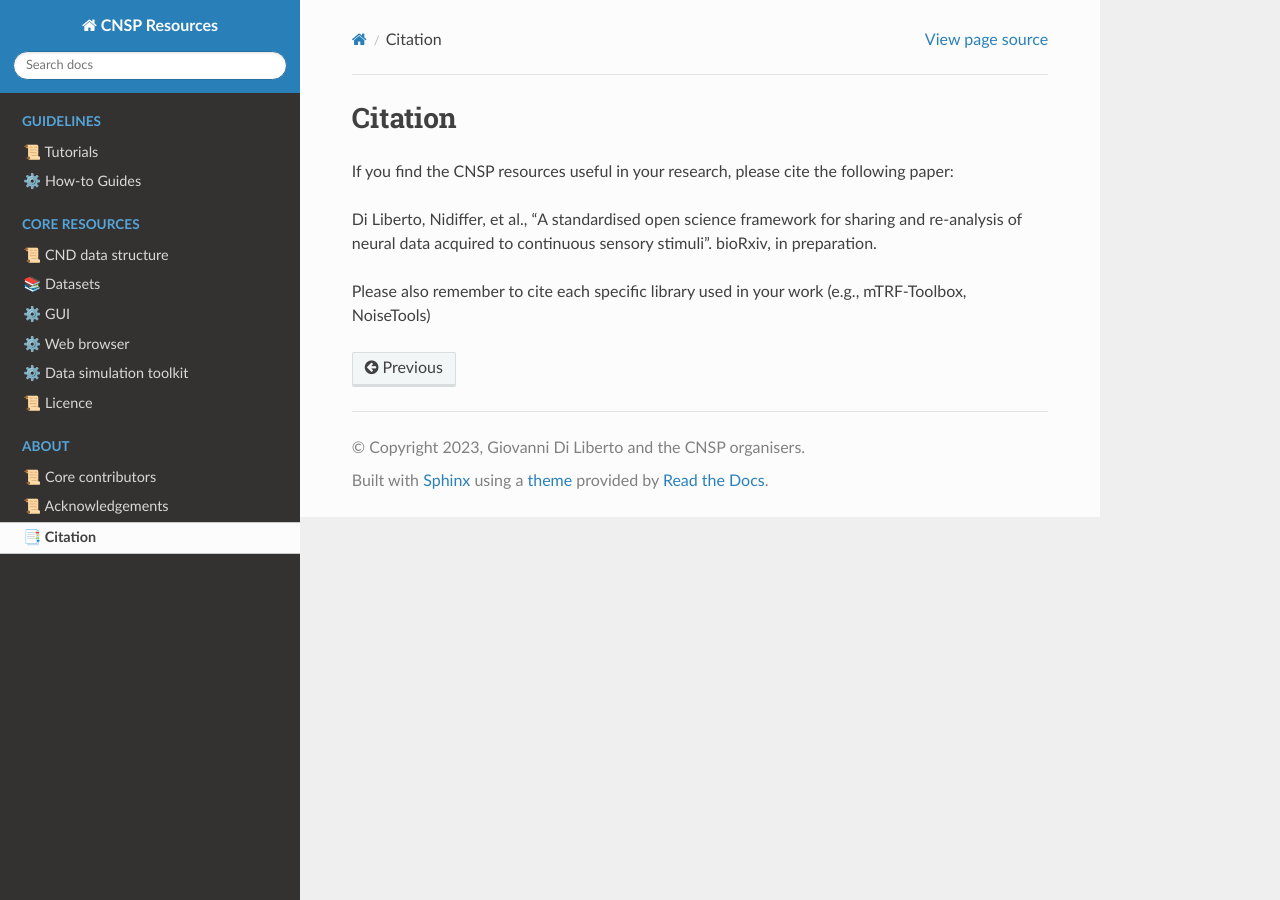
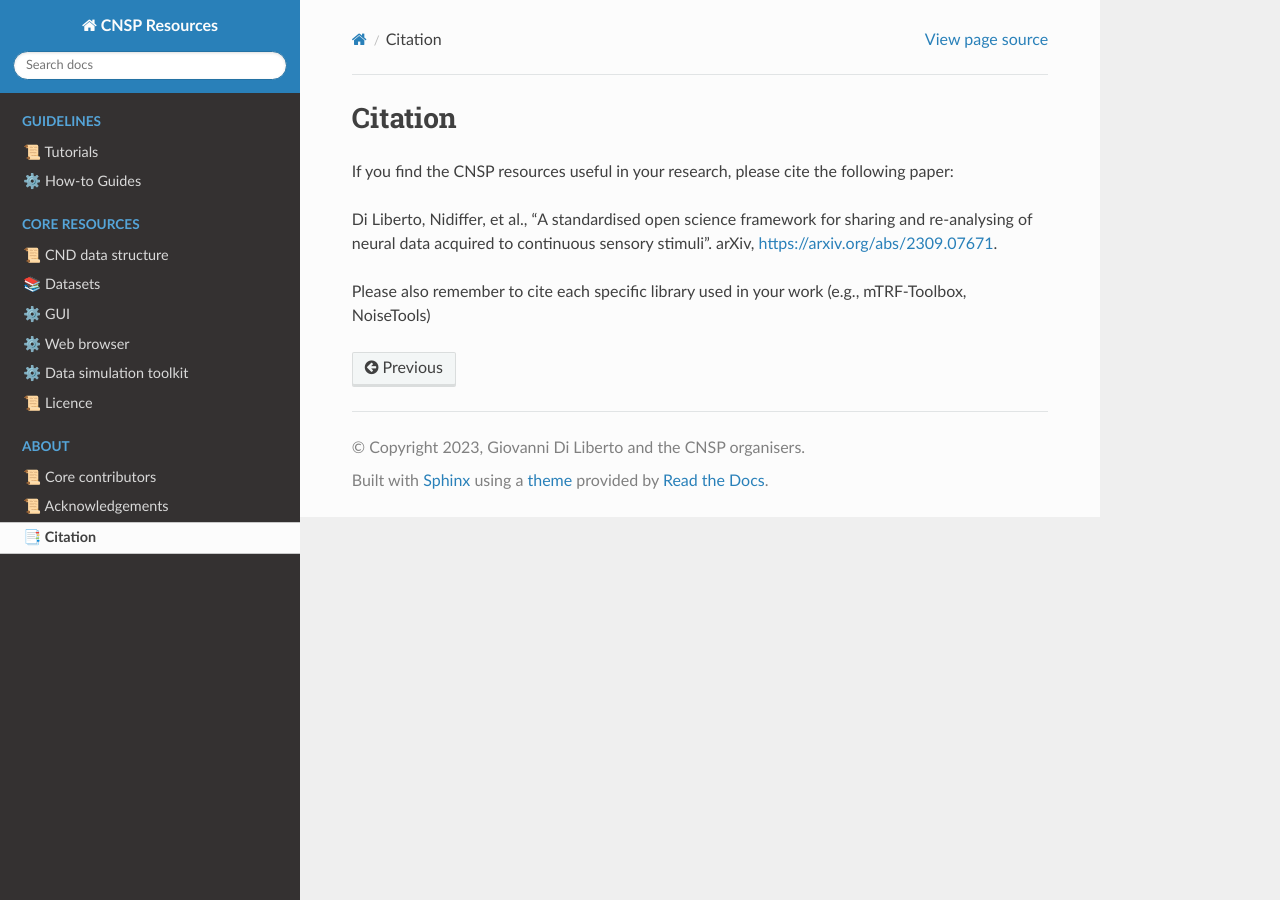
Before and after one commit to CNSP-Workshop/CNSP-resources, a Sphinx documentation site: the page built from docs/citation.rst, in a window 1280 px wide. Built offline with Sphinx 7.4.7 and the Read the Docs theme 2.0.0, drawn with Linux system fonts in a browser that asks for light colours; pages that are not in the unit, such as notebooks, are missing from menus.

Commit message:
Update citation.rst

```diff
--- a/docs/citation.rst
+++ b/docs/citation.rst
@@ -3,6 +3,6 @@ Citation
 
 If you find the CNSP resources useful in your research, please cite the following paper:
 
-Di Liberto, Nidiffer, et al., "A standardised open science framework for sharing and re-analysis of neural data acquired to continuous sensory stimuli". bioRxiv, in preparation.
+Di Liberto, Nidiffer, et al., "A standardised open science framework for sharing and re-analysing of neural data acquired to continuous sensory stimuli". arXiv, https://arxiv.org/abs/2309.07671.
 
 Please also remember to cite each specific library used in your work (e.g., mTRF-Toolbox, NoiseTools)
```
